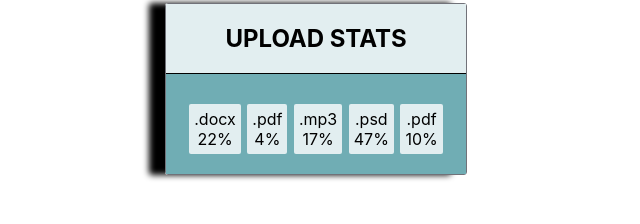
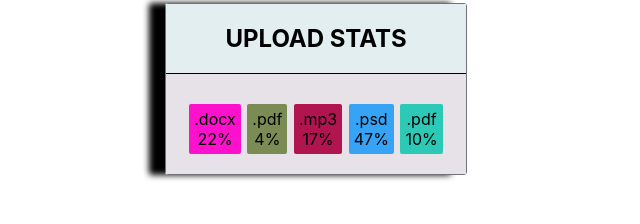
Before and after one commit to Tetiana4/goit-react-hw-01-components, a React (Create React App) app: page / in a window 1280 px wide. Shown: the part 659-883 px from the top of the page, without its empty margins (324-964 px from the left). Built offline with nearby package versions, Linux system fonts and the light colour scheme.

Commit message:
Добавляет рандомную функцию

```diff
--- a/src/components/FriendList/FriendList.js
+++ b/src/components/FriendList/FriendList.js
@@ -6,7 +6,7 @@ export default function FriendList({ friends }) {
     <List>
       {friends.map((item) => (
         <ListItem key={item.id}>
-          <Status>{item.isOnline}</Status>
+          <Status isOnline={item.isOnline}></Status>
           <Image src={item.avatar} alt={item.name} width="48" />
           <Name>{item.name}</Name>
         </ListItem>
--- a/src/components/FriendList/FriendList.styled.js
+++ b/src/components/FriendList/FriendList.styled.js
@@ -12,9 +12,7 @@ export const List = styled.ul`
 `;
 export const ListItem = styled.li`
   display: flex;
-
   margin-top: 10px;
-  vertical-align: middle;
   border-bottom: 1px;
   padding: 20px;
   background-color: #f5f2f3;
@@ -31,6 +29,8 @@ export const Name = styled.p`
 export const Status = styled.span`
   width: 20px;
   height: 20px;
+  border-radius: 50%;
+  margin: 5px;
 
-  color: #141313;
+  background-color: ${(props) => (props.isOnline ? "red" : "green")};
 `;
--- a/src/components/Statistics/Statistics.styled.js
+++ b/src/components/Statistics/Statistics.styled.js
@@ -25,11 +25,15 @@ export const List = styled.ul`
   display: flex;
   padding: 20px;
   margin: 0;
-  background-color: #70adb4;
+  background-color: #e7e1e8;
 `;
 
+const random = () => {
+  return `#${Math.floor(Math.random() * 16777215).toString(16)}`;
+};
+
 export const ListItem = styled.li`
-  background-color: #e2eef0;
+  background-color: ${random};
 
   padding: 5px;
   margin-top: 10px;
@@ -39,4 +43,3 @@ export const Span = styled.span`
   display: block;
   text-align: center;
 `;
-// justify-content: space-between;
```
